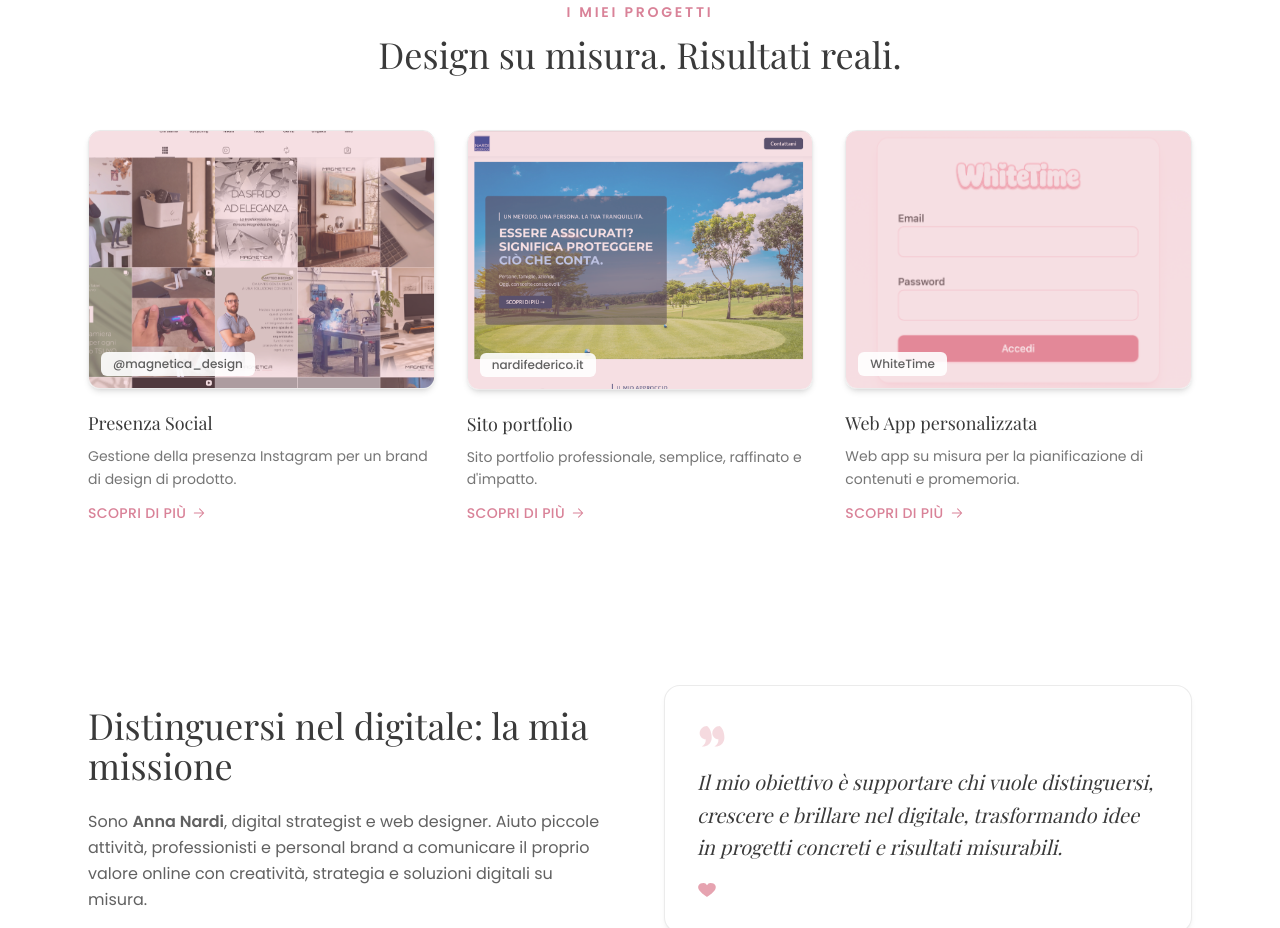
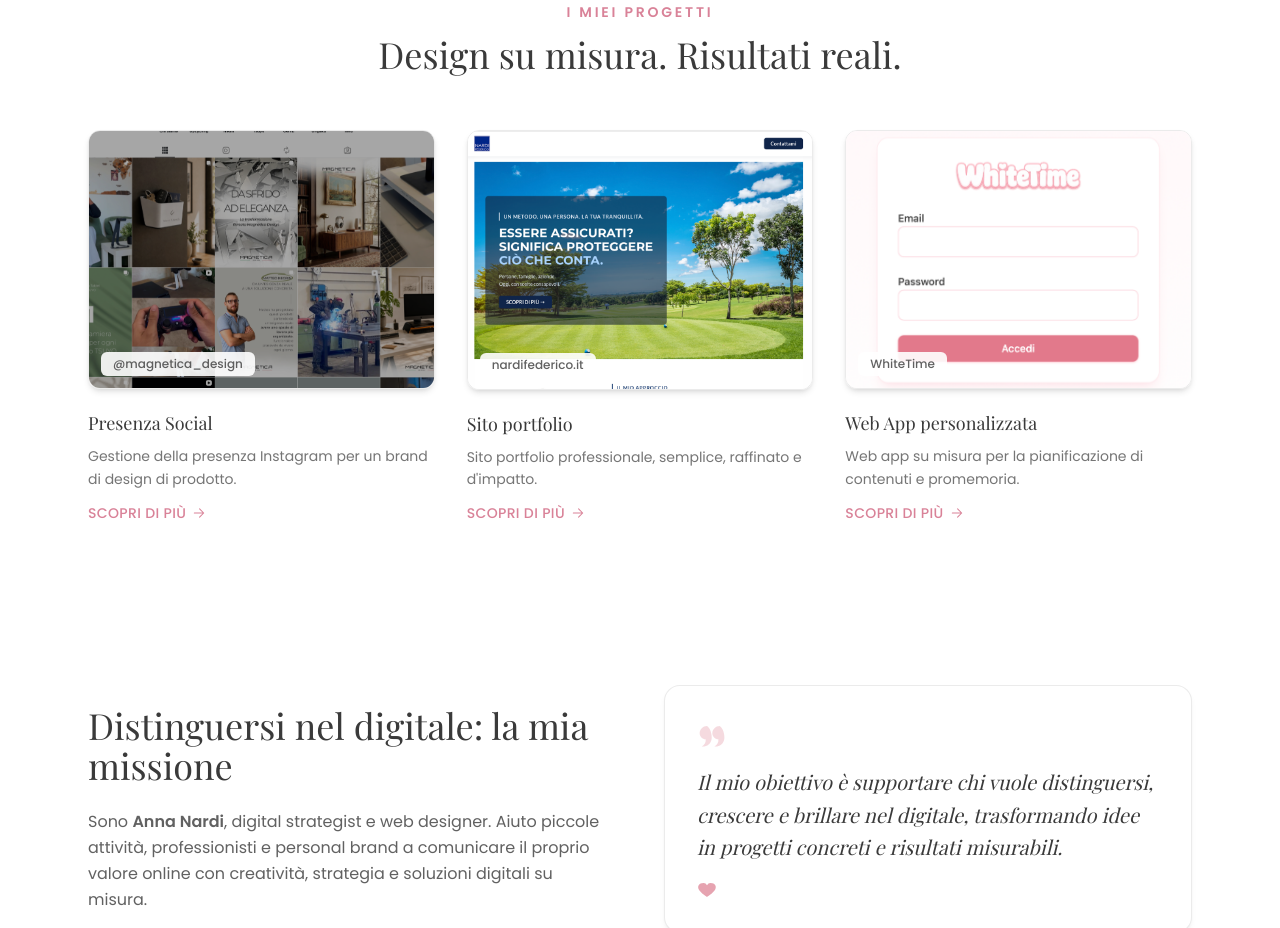
Before and after one commit to nardiianna/nardianna.it, a Next.js app: page / in a window 1280 px wide. Shown: the part 1640-2568 px from the top of the page. Built offline with nearby package versions, Linux system fonts and the light colour scheme; a web font is replaced by a local one.

Commit message:
Revert "Apply a uniform pink overlay across all project previews"
This reverts commit 50d78d431b2605f948e231513a5caf9030cb30f7.

```diff
--- a/src/components/Projects.tsx
+++ b/src/components/Projects.tsx
@@ -9,6 +9,7 @@ const PROJECTS = [
     href: "https://www.instagram.com/magnetica_design/",
     image: "/images/project-magnetica.png",
     objectPosition: "object-[50%_75%]",
+    overlay: true,
   },
   {
     label: "nardifederico.it",
@@ -17,6 +18,7 @@ const PROJECTS = [
     href: "https://www.nardifederico.it",
     image: "/images/project-nardifederico.png",
     objectPosition: "object-top",
+    overlay: false,
   },
   {
     label: "WhiteTime",
@@ -25,6 +27,7 @@ const PROJECTS = [
     href: "https://whitetime.nardianna.it",
     image: "/images/project-whitetime.png",
     objectPosition: "object-center",
+    overlay: false,
   },
 ];
 
@@ -49,7 +52,9 @@ export default function Projects() {
                   fill
                   className={`object-cover ${project.objectPosition}`}
                 />
-                <div className="absolute inset-0 bg-pink/35" />
+                {project.overlay && (
+                  <div className="absolute inset-0 bg-black/35" />
+                )}
                 <span className="absolute bottom-3 left-3 rounded-md bg-white/90 px-3 py-1 text-xs font-medium text-foreground/80">
                   {project.label}
                 </span>
```
